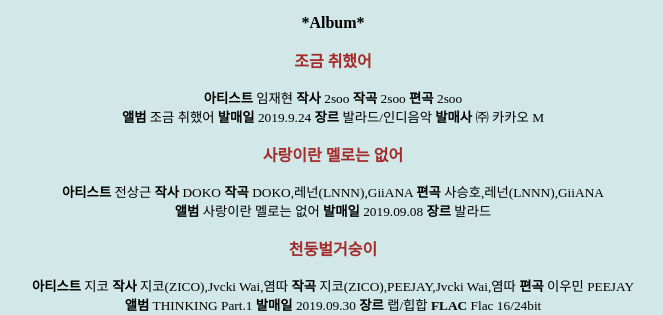
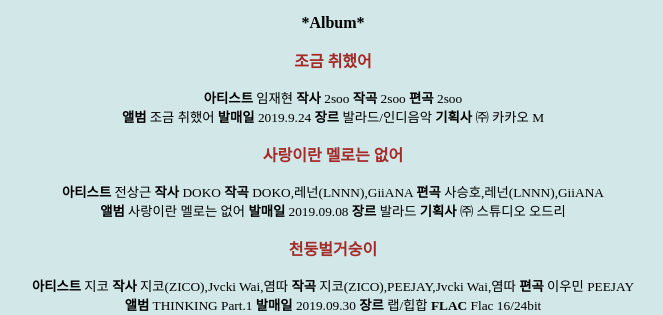
Before and after one commit to youngeun-cheon/youngeun-cheon, a PHP site: page / in a window 1280 px wide; the page is wider, and only the part inside the window is pictured. Shown: the part 2465-2780 px from the top of that part, without its empty margins (307-970 px from the left). Run offline with PHP 8.4, Linux system fonts and the light colour scheme; data that the repository does not hold is empty; some libraries are stand-ins or nearby versions.

Commit message:
Update.album7
추가

```diff
--- a/meltube/index.php
+++ b/meltube/index.php
@@ -381,7 +381,7 @@ We always say
 2019.9.24
 <b>장르</b>
 발라드/인디음악
-<b>발매사</b>
+<b>기획사</b>
 ㈜ 카카오 M
 </small></p>
 </th>
@@ -397,6 +397,8 @@ We always say
 2019.09.08
 <b>장르</b>
 발라드
+<b>기획사</b>
+㈜ 스튜디오 오드리
 </small></p>
 </th>
 </tr>
```
